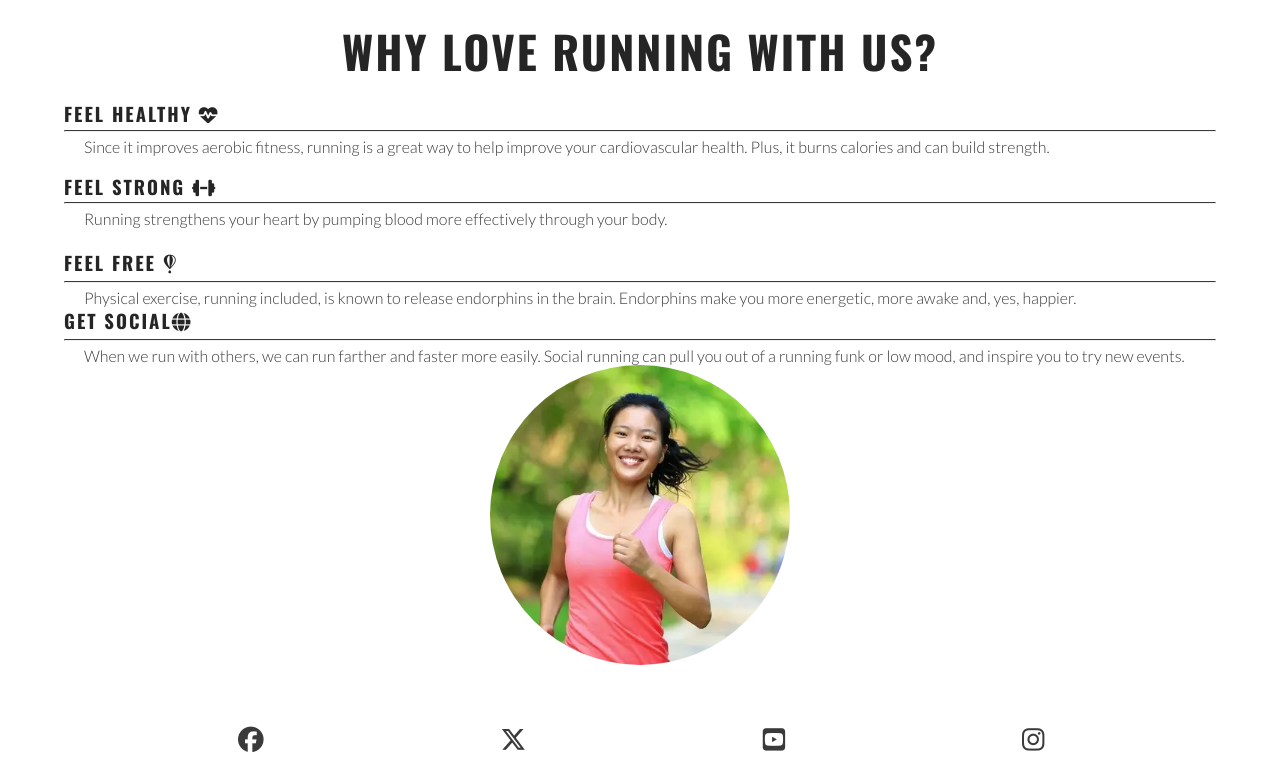
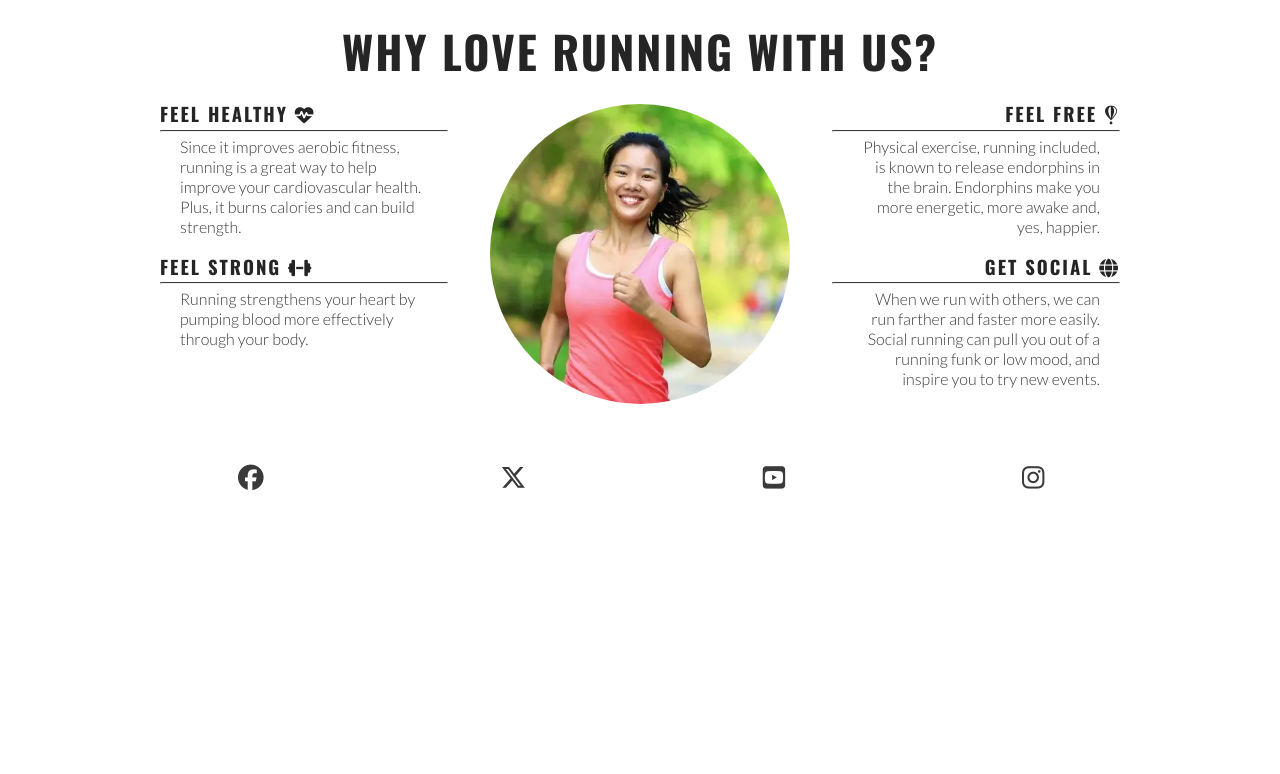
Before and after one commit to kb5991/love-running, a plain HTML site: page index.html in a window 1280 px wide. Shown: the part 681-1455 px from the top of the page. After the commit the page ends 1193 px from the top, so only its background shows below. Drawn offline with nearby package versions, Linux system fonts and the light colour scheme.

Commit message:
Make reasons section responsive

```diff
--- a/assets/css/style.css
+++ b/assets/css/style.css
@@ -211,6 +211,24 @@ main {
         width: 300px;
         right: 50px;
     }
+
+  /* Reasons section */
+  #benefits-physical,
+  #benefits-mental {
+      display: flex;
+      flex-direction: column;
+      width: 100%;
+  }
+
+  #benefits-physical>div,
+  #benefits-mental>div {
+      width: 75%;
+  }
+
+  #benefits-mental>div {
+      text-align: end;
+      align-self: flex-end;
+  }
 }
 
 /* Large devices (laptops and desktops, 992px and up) */
@@ -219,3 +237,32 @@ main {
         border-bottom: 1px solid #3a3a3a;
     }
 }
+
+@media screen and (min-width: 1200px) {
+
+    /* Reasons section */
+    #benefits {
+        display: flex;
+        flex-direction: row;
+    }
+
+    #benefits>div {
+        flex: 1;
+    }
+
+    #benefits-image {
+        order: 0
+    }
+
+    #benefits-mental {
+        order: 1;
+    }
+
+    #benefits-mental>div {
+        align-self: flex-start;
+    }
+
+    #benefits-physical>div {
+        align-self: flex-end;
+    }
+}
--- a/index.html
+++ b/index.html
@@ -44,44 +44,40 @@
                 <h3>Dublin Docklands & Phoenix Park</h3>
             </div>
         </section>
-
 <section id="reasons">
-            <h2>Why Love Running With Us?</h2>
+    <h2>Why love running with us?</h2>
     <div id="benefits">
         <div id="benefits-physical">
             <div>
-                        <h3>Feel Healthy <i class="fa-solid fa-heart-pulse"></i></h3>
+                <h3>Feel healthy <i class="fa-solid fa-heart-pulse"></i></h3>
                 <hr>
-                        <p>Since it improves aerobic fitness, running is a great way to help improve your cardiovascular health. Plus, it burns
-                        calories and can build strength.</p>
+                <p>Since it improves aerobic fitness, running is a great way to help improve your cardiovascular
+                    health. Plus, it burns calories and can build strength.</p>
             </div>
             <div>
-                        <h3>Feel Strong <i class="fa-solid fa-dumbbell"></i></h3>
+                <h3>Feel strong <i class="fa-solid fa-dumbbell"></i></h3>
                 <hr>
                 <p>Running strengthens your heart by pumping blood more effectively through your body.</p>
-
             </div>
         </div>
-
-                <div id="benefits mental">
+        <div id="benefits-mental">
             <div>
-                        <h3>Feel Free <i class="fa-brands fa-fly"></i></h3>
+                <h3>Feel free <i class="fa-brands fa-fly"></i></h3>
                 <hr>
-                        <p>Physical exercise, running included, is known to release endorphins in the brain. Endorphins make you more energetic,
-                        more awake and, yes, happier.</p>
+                <p>Physical exercise, running included, is known to release endorphins in the brain. Endorphins
+                    make you more energetic, more awake and, yes, happier.</p>
             </div>
             <div>
-                        <h3>Get Social<i class="fa-solid fa-globe"></i></h3>
+                <h3>Get social <i class="fa-solid fa-globe"></i></h3>
                 <hr>
-                        <p>When we run with others, we can run farther and faster more easily. Social running can pull you out of a running funk or
-                        low mood, and inspire you to try new events.</p>
+                <p>When we run with others, we can run farther and faster more easily. Social running can pull
+                    you out of a running funk or low mood, and inspire you to try new events.</p>
             </div>
         </div>
         <div id="benefits-image">
             <div id="circle-cover-bg"></div>
         </div>
     </div>
-
 </section>
     </main>
 
```
Lines whose indentation alone changed are shown as unchanged.
